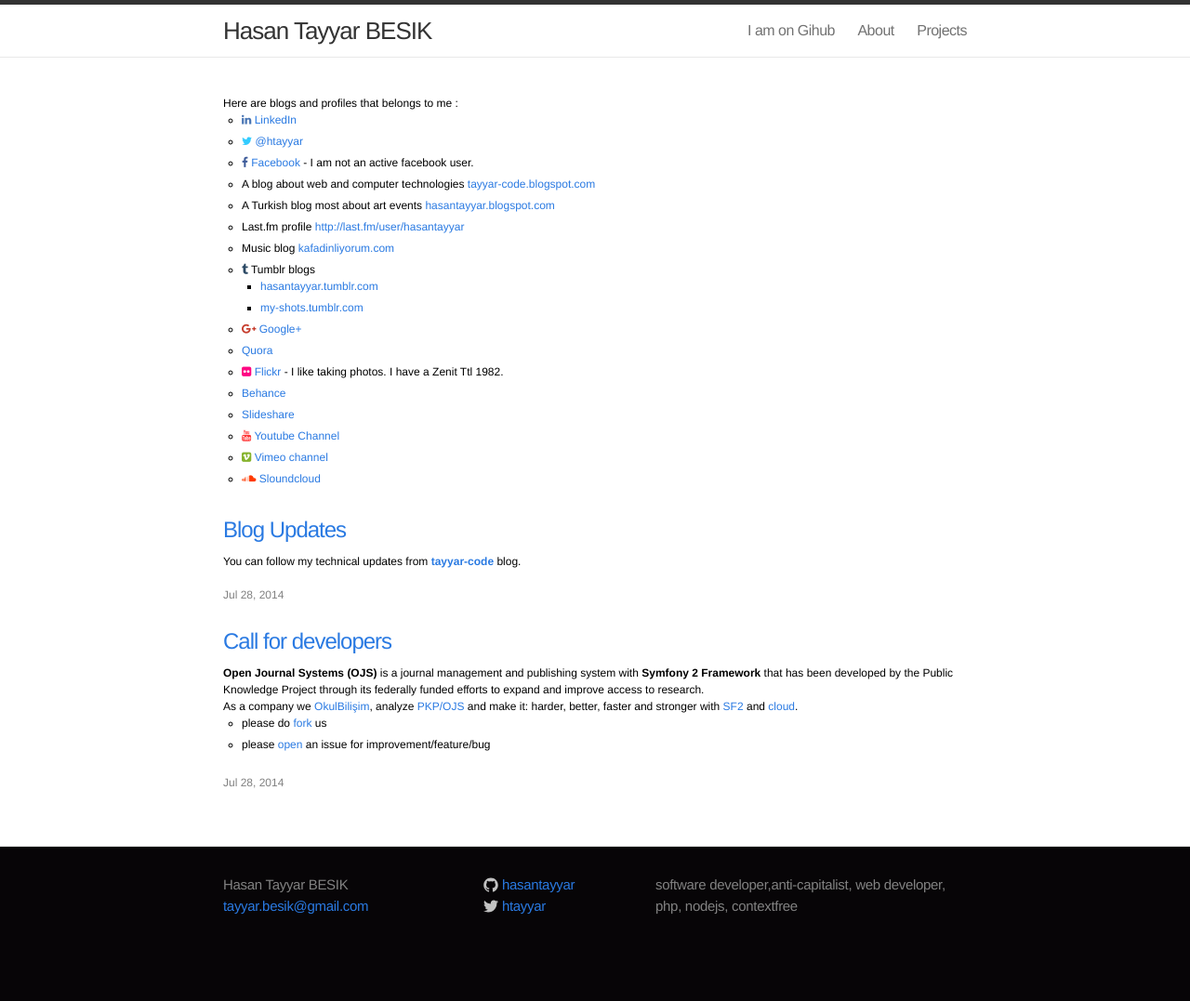
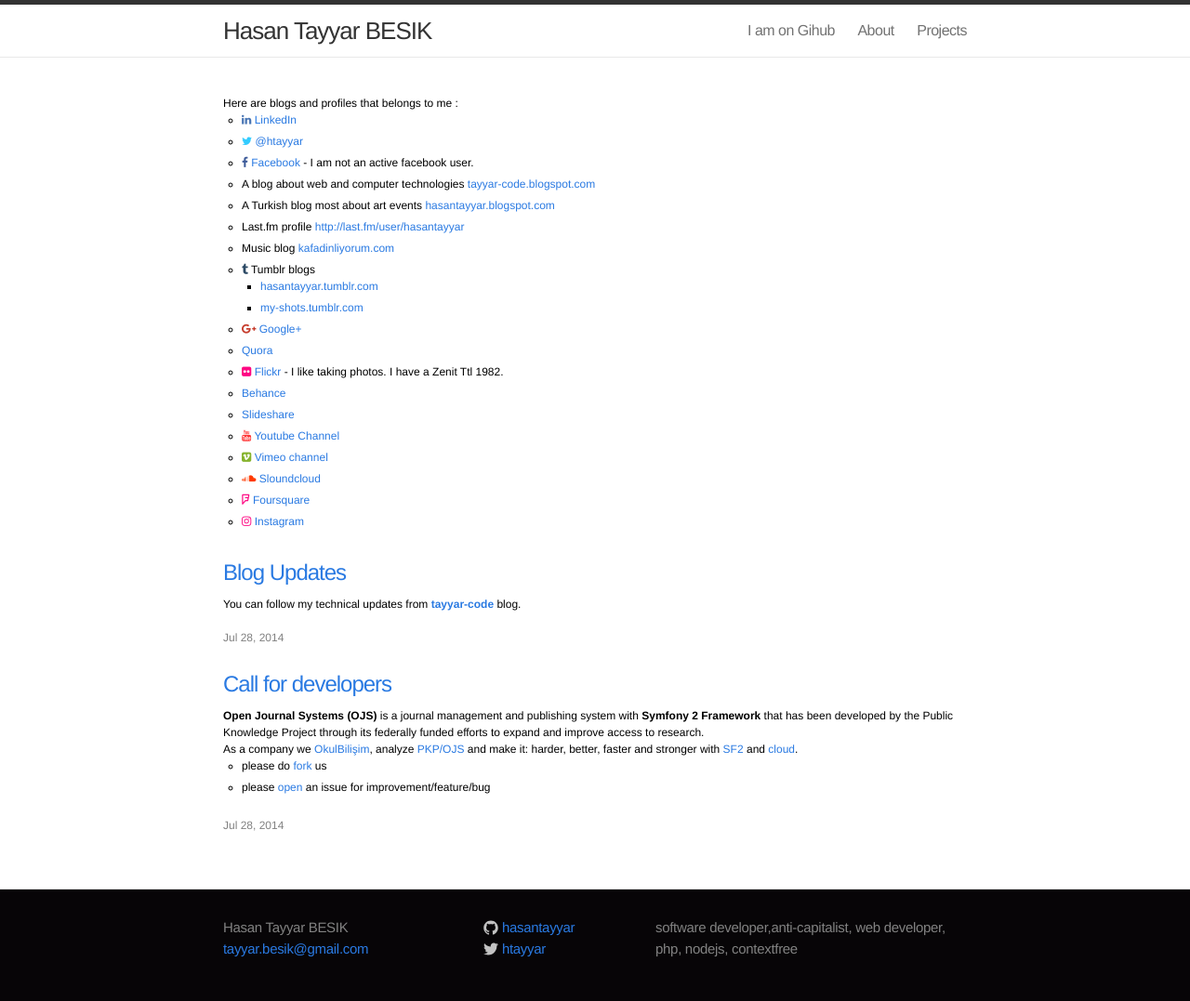
Before and after one commit to hasantayyar/hasantayyar.net, a Jekyll site: the page built from index.html, in a window 1280 px wide. Shown: the whole page at 93% size. Built offline with Jekyll 4.4.1, drawn with Linux system fonts in a browser that asks for light colours; nearby versions of some CDN libraries; some web fonts are replaced; Markdown is read by kramdown in place of the engine named in the settings; before the commit the page ends 1031 px from its top, so only the background shows below that.

Commit message:
new link about me

```diff
--- a/_includes/links.markdown
+++ b/_includes/links.markdown
@@ -18,6 +18,8 @@
 - <span class="fa fa-youtube" style="color:#FF3333"></span> [Youtube Channel][yt]
 - <span class="fa fa-vimeo-square" style="color:#86B32D"></span>  [Vimeo channel][vimeo]
 - <span class="fa fa-soundcloud" style="color:#ff3a00"></span> [Sloundcloud][s]
+- [<span class="fa fa-foursquare" style="color:#FE0883"></span> Foursquare][fq]
+- [<span class="fa fa-instagram" style="color:#FE0883"></span> Instagram][instagram]
 
 [s]: https://soundcloud.com/hasantayyar
 [vimeo]: http://www.vimeo.com/hasantayyar
@@ -35,3 +37,5 @@
 [slideshare]: http://www.slideshare.net/hasantayyar
 [flickr]: http://www.flickr.com/people/hasantayyar/
 [behance]: https://www.behance.net/hasantayyar
+[fq]: https://foursquare.com/htayyar
+[instagram]: http://instagram.com/tayyarsah
```
